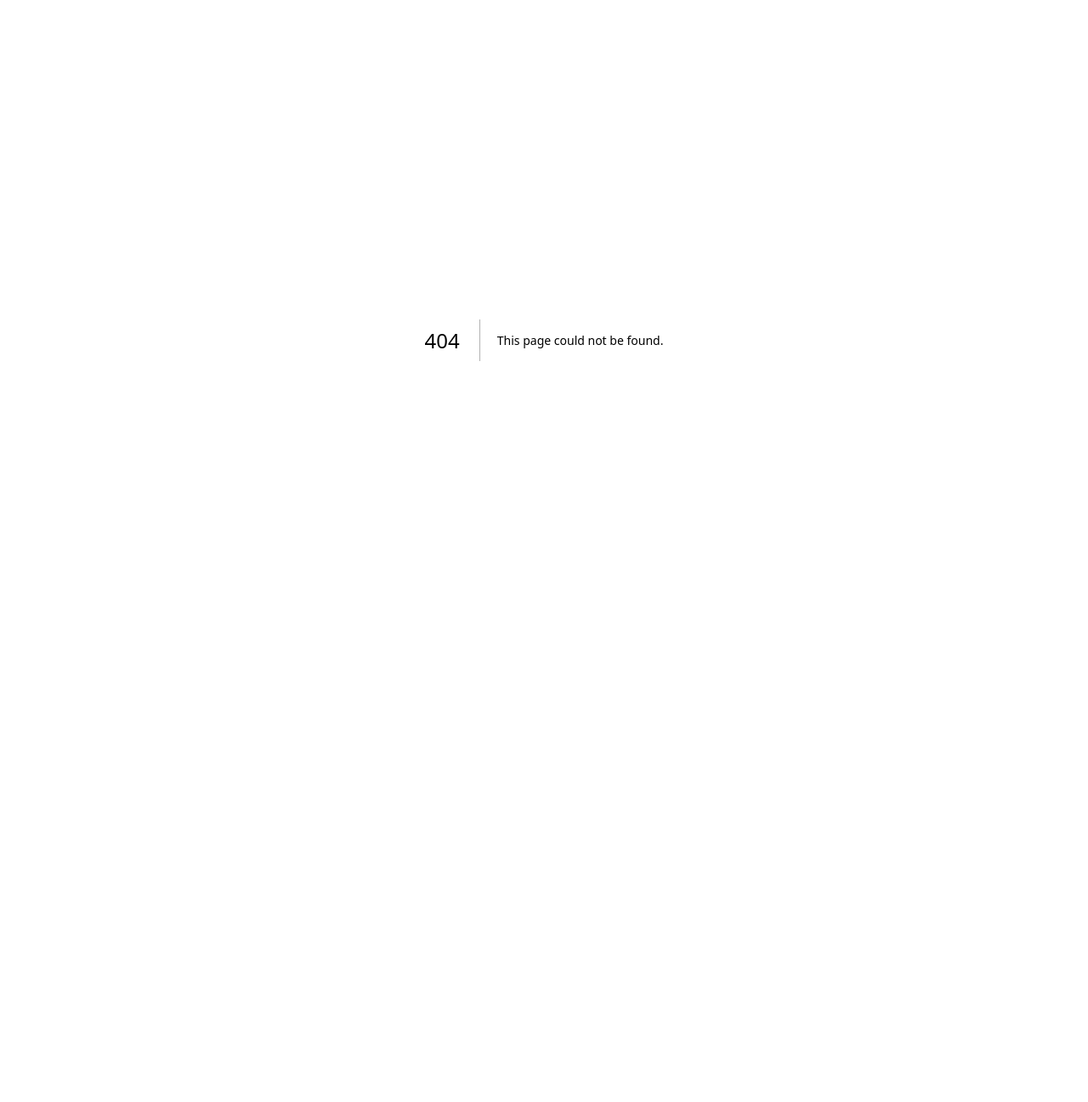
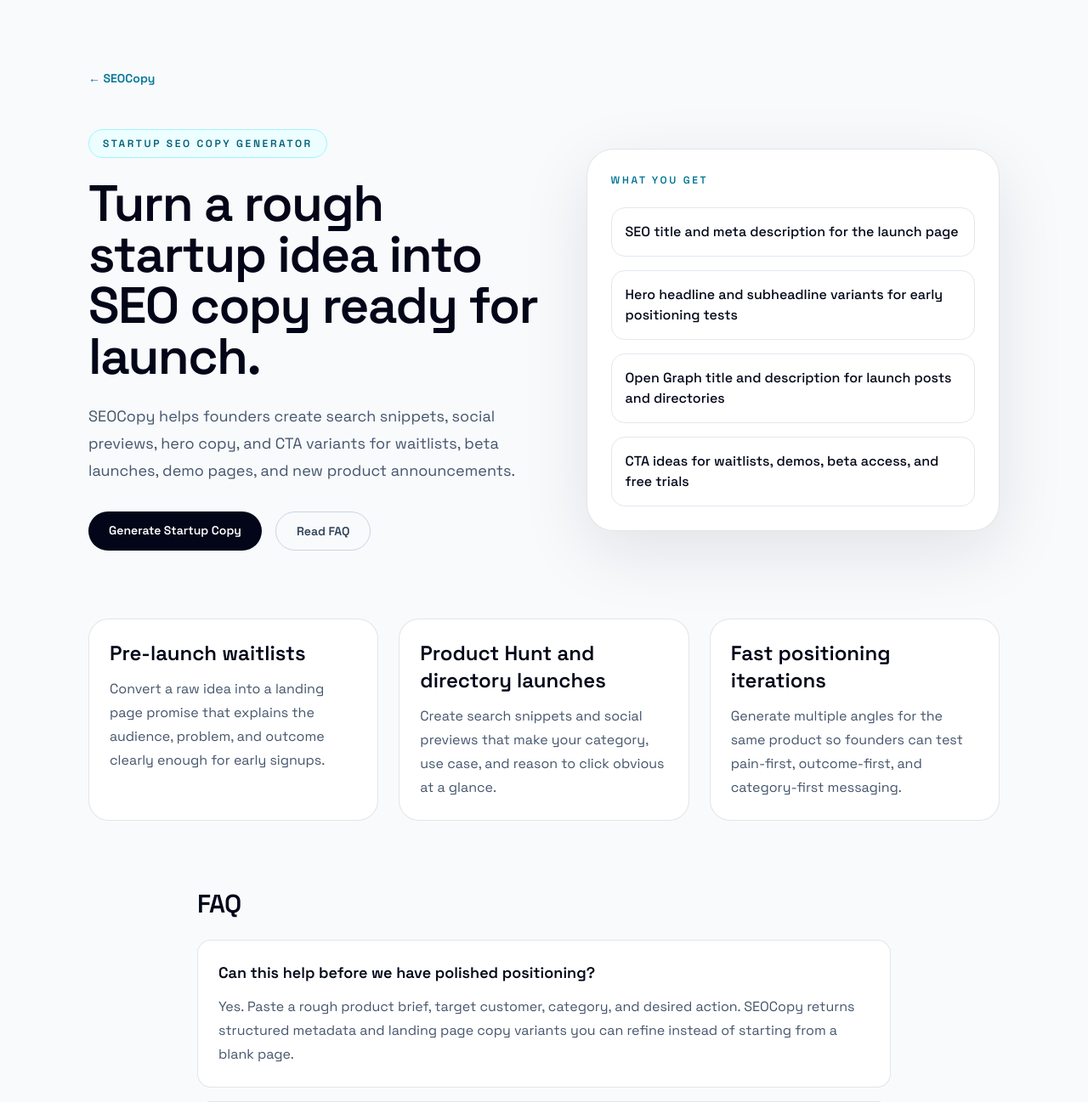
Before and after one commit to icarusagio/seocopy, a Next.js app: page /startup-seo-copy-generator in a window 1280 px wide. Before the commit this address had no page. Shown: the top 1297 px of the page at 85% size. Before the commit the page ends 800 px from the top, so only its background shows below. Built offline with nearby package versions, Linux system fonts and the light colour scheme.

Commit message:
Add startup SEO copy generator page

```diff
--- a/src/app/page.tsx
+++ b/src/app/page.tsx
@@ -53,6 +53,11 @@ const useCasePages = [
     title: "Shopify SEO Copy Generator",
     href: "/shopify-seo-copy-generator",
     body: "Product titles, meta descriptions, OG tags, and conversion copy for Shopify merchants.",
+  },
+  {
+    title: "Startup SEO Copy Generator",
+    href: "/startup-seo-copy-generator",
+    body: "Search snippets, hero copy, social previews, and CTA variants for founder-led launches.",
   },
   {
     title: "Product Description Generator",
--- a/src/app/sitemap.ts
+++ b/src/app/sitemap.ts
@@ -42,6 +42,12 @@ export default function sitemap(): MetadataRoute.Sitemap {
       priority: 0.85,
     },
     {
+      url: `${siteUrl}/startup-seo-copy-generator`,
+      lastModified,
+      changeFrequency: "weekly",
+      priority: 0.85,
+    },
+    {
       url: `${siteUrl}/product-description-generator`,
       lastModified,
       changeFrequency: "weekly",
--- /dev/null
+++ b/src/app/startup-seo-copy-generator/page.tsx
@@ -0,0 +1,161 @@
+import type { Metadata } from "next";
+import Link from "next/link";
+
+export const metadata: Metadata = {
+  title: "Startup SEO Copy Generator",
+  description:
+    "Generate startup landing page SEO titles, meta descriptions, hero headlines, positioning copy, and CTA variants from a rough product brief.",
+  alternates: {
+    canonical: "https://seocopy.vercel.app/startup-seo-copy-generator",
+  },
+  keywords: [
+    "startup SEO copy generator",
+    "startup landing page copy generator",
+    "AI startup copy generator",
+    "startup meta description generator",
+    "founder SEO copy",
+  ],
+  openGraph: {
+    title: "Startup SEO Copy Generator | SEOCopy",
+    description:
+      "Turn a rough startup brief into search-ready metadata, sharper positioning, and launch page copy variants.",
+    url: "https://seocopy.vercel.app/startup-seo-copy-generator",
+    type: "website",
+  },
+};
+
+const deliverables = [
+  "SEO title and meta description for the launch page",
+  "Hero headline and subheadline variants for early positioning tests",
+  "Open Graph title and description for launch posts and directories",
+  "CTA ideas for waitlists, demos, beta access, and free trials",
+];
+
+const playbooks = [
+  {
+    title: "Pre-launch waitlists",
+    body: "Convert a raw idea into a landing page promise that explains the audience, problem, and outcome clearly enough for early signups.",
+  },
+  {
+    title: "Product Hunt and directory launches",
+    body: "Create search snippets and social previews that make your category, use case, and reason to click obvious at a glance.",
+  },
+  {
+    title: "Fast positioning iterations",
+    body: "Generate multiple angles for the same product so founders can test pain-first, outcome-first, and category-first messaging.",
+  },
+];
+
+const faqs = [
+  {
+    question: "Can this help before we have polished positioning?",
+    answer:
+      "Yes. Paste a rough product brief, target customer, category, and desired action. SEOCopy returns structured metadata and landing page copy variants you can refine instead of starting from a blank page.",
+  },
+  {
+    question: "Is it only for SaaS startups?",
+    answer:
+      "No. It works for SaaS, AI tools, marketplaces, Shopify apps, service businesses, and any founder-led product that needs SEO metadata and launch copy.",
+  },
+  {
+    question: "What should I include in the prompt?",
+    answer:
+      "Include who the product is for, the problem it solves, one or two differentiators, pricing or offer details if available, and whether the goal is waitlist signup, demo booking, trial start, or purchase.",
+  },
+];
+
+export default function StartupSeoCopyGeneratorPage() {
+  return (
+    <main className="min-h-screen bg-slate-50 text-slate-950 dark:bg-slate-950 dark:text-white">
+      <section className="mx-auto max-w-6xl px-6 py-20 lg:px-10">
+        <Link href="/" className="text-sm font-semibold text-cyan-700 dark:text-cyan-300">
+          ← SEOCopy
+        </Link>
+        <div className="mt-12 grid gap-12 lg:grid-cols-[1.05fr_0.95fr] lg:items-center">
+          <div>
+            <p className="inline-flex rounded-full border border-cyan-200 bg-cyan-50 px-4 py-2 text-xs font-semibold uppercase tracking-[0.22em] text-cyan-800 dark:border-cyan-400/20 dark:bg-cyan-400/10 dark:text-cyan-200">
+              Startup SEO Copy Generator
+            </p>
+            <h1 className="mt-6 text-5xl font-semibold tracking-tight sm:text-6xl">
+              Turn a rough startup idea into SEO copy ready for launch.
+            </h1>
+            <p className="mt-6 text-lg leading-8 text-slate-600 dark:text-slate-300">
+              SEOCopy helps founders create search snippets, social previews,
+              hero copy, and CTA variants for waitlists, beta launches, demo
+              pages, and new product announcements.
+            </p>
+            <div className="mt-8 flex flex-wrap gap-4">
+              <Link
+                href="/generate?source=startup-seo-copy-generator"
+                className="rounded-full bg-slate-950 px-6 py-3 text-sm font-semibold text-white transition hover:bg-slate-800 dark:bg-cyan-300 dark:text-slate-950 dark:hover:bg-cyan-200"
+              >
+                Generate Startup Copy
+              </Link>
+              <a
+                href="#faq"
+                className="rounded-full border border-slate-300 px-6 py-3 text-sm font-semibold text-slate-700 transition hover:border-slate-950 hover:text-slate-950 dark:border-white/15 dark:text-slate-200 dark:hover:border-white dark:hover:text-white"
+              >
+                Read FAQ
+              </a>
+            </div>
+          </div>
+
+          <div className="rounded-[2rem] border border-black/10 bg-white p-7 shadow-[0_24px_80px_rgba(15,23,42,0.1)] dark:border-white/10 dark:bg-white/5">
+            <p className="text-xs font-semibold uppercase tracking-[0.22em] text-cyan-700 dark:text-cyan-300">
+              What you get
+            </p>
+            <div className="mt-6 space-y-4">
+              {deliverables.map((item) => (
+                <div key={item} className="rounded-2xl border border-slate-200 p-4 dark:border-white/10">
+                  <p className="font-medium">{item}</p>
+                </div>
+              ))}
+            </div>
+          </div>
+        </div>
+      </section>
+
+      <section className="mx-auto max-w-6xl px-6 pb-20 lg:px-10">
+        <div className="grid gap-6 md:grid-cols-3">
+          {playbooks.map((item) => (
+            <article key={item.title} className="rounded-[1.5rem] border border-black/10 bg-white p-6 dark:border-white/10 dark:bg-white/5">
+              <h2 className="text-2xl font-semibold">{item.title}</h2>
+              <p className="mt-3 leading-7 text-slate-600 dark:text-slate-300">{item.body}</p>
+            </article>
+          ))}
+        </div>
+      </section>
+
+      <section id="faq" className="mx-auto max-w-4xl px-6 pb-24 lg:px-10">
+        <h2 className="text-3xl font-semibold tracking-tight">FAQ</h2>
+        <div className="mt-6 space-y-4">
+          {faqs.map((faq) => (
+            <article key={faq.question} className="rounded-2xl border border-black/10 bg-white p-6 dark:border-white/10 dark:bg-white/5">
+              <h3 className="text-lg font-semibold">{faq.question}</h3>
+              <p className="mt-3 leading-7 text-slate-600 dark:text-slate-300">{faq.answer}</p>
+            </article>
+          ))}
+        </div>
+      </section>
+
+      <script
+        type="application/ld+json"
+        suppressHydrationWarning
+        dangerouslySetInnerHTML={{
+          __html: JSON.stringify({
+            "@context": "https://schema.org",
+            "@type": "FAQPage",
+            mainEntity: faqs.map((faq) => ({
+              "@type": "Question",
+              name: faq.question,
+              acceptedAnswer: {
+                "@type": "Answer",
+                text: faq.answer,
+              },
+            })),
+          }),
+        }}
+      />
+    </main>
+  );
+}
```
Also changed, not shown: 1 other file (tests, documents, lock files or other folders).
